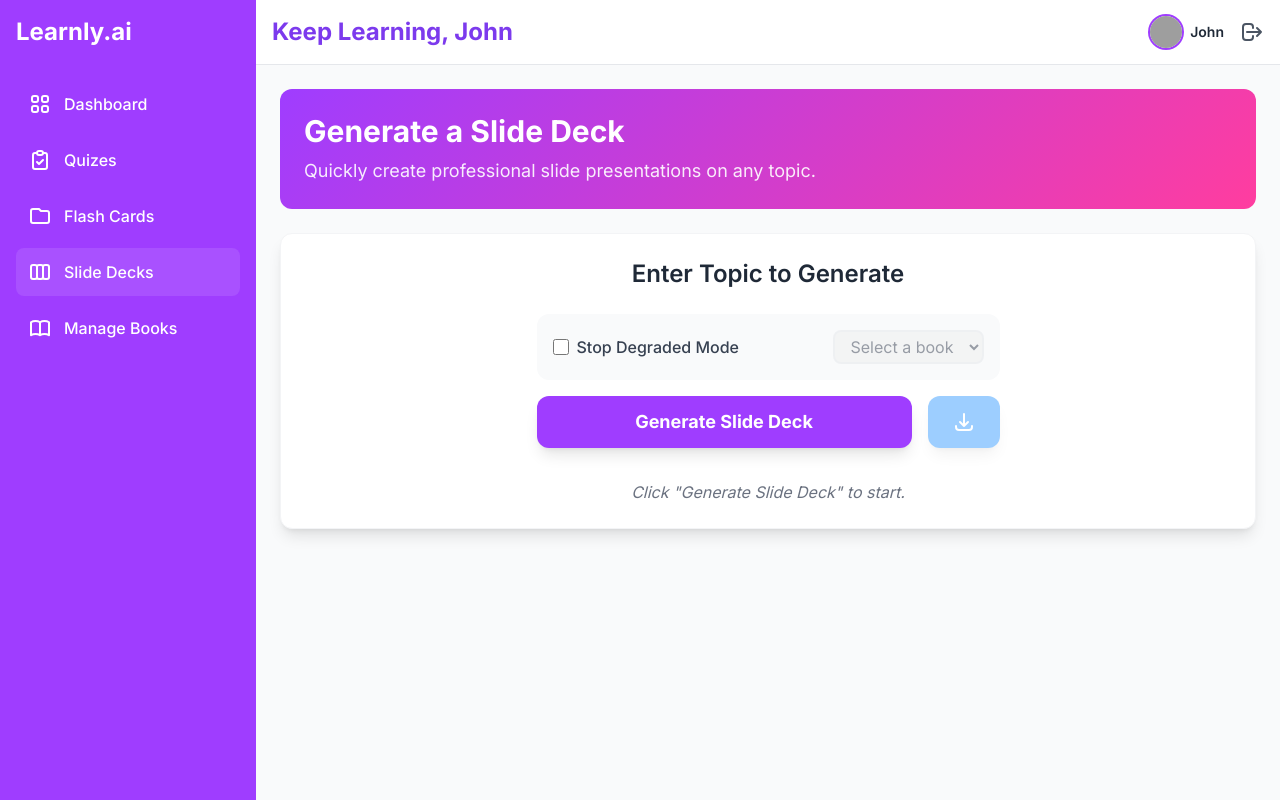
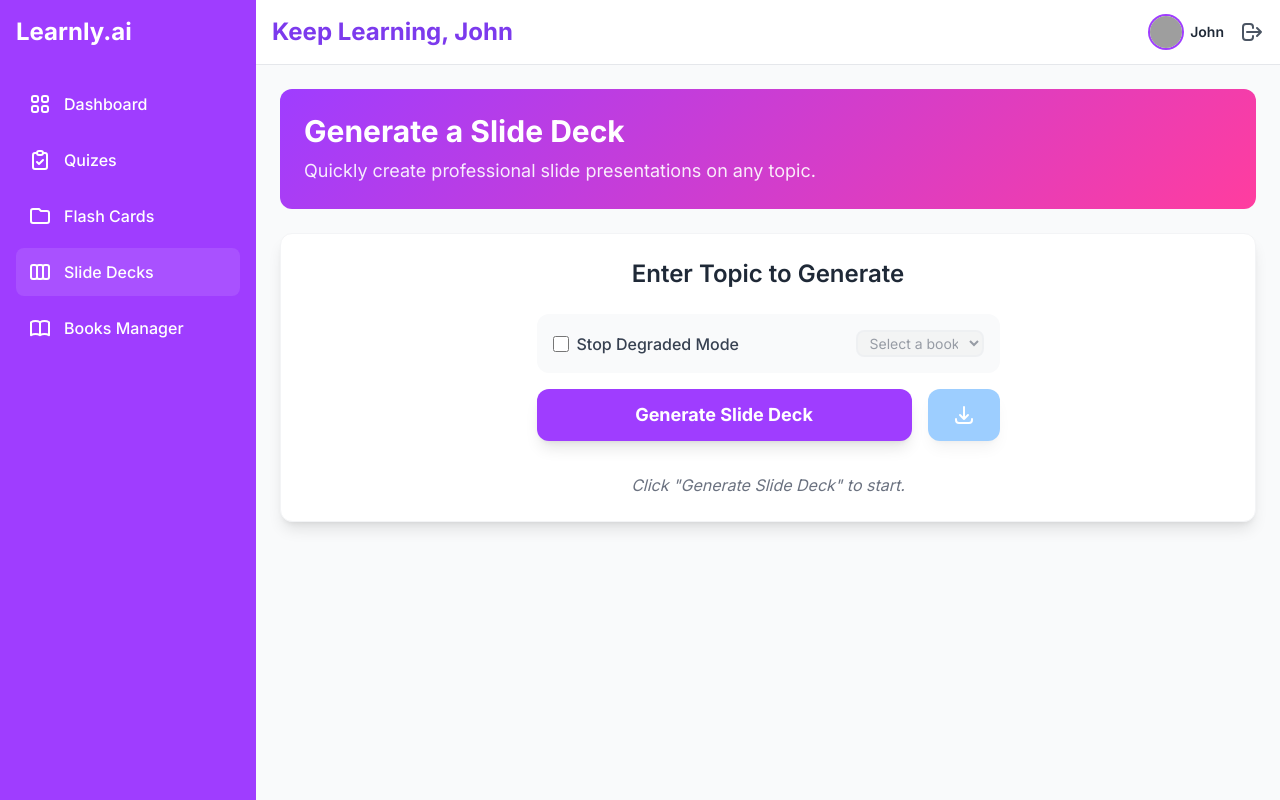
Before and after one commit to Asad939asad/Learnly.AI, a Flask app: page /slidedecks in a window 1280 px wide. Run offline with Flask 3, Linux system fonts and the light colour scheme; some libraries are stand-ins or nearby versions; grey boxes are pictures that could not be loaded.

Commit message:
Checkpoint -3

```diff
--- a/app.py
+++ b/app.py
@@ -357,4 +357,4 @@ def logout():
     return redirect(url_for('dashboard'))
 
 if __name__ == "__main__":
-    app.run(debug=True)
+    app.run(debug=True, port=5089)
--- a/templates/flash_cards.html
+++ b/templates/flash_cards.html
@@ -110,7 +110,7 @@
                         <svg class="w-6 h-6" fill="none" stroke="currentColor" viewBox="0 0 24 24">
                             <path stroke-linecap="round" stroke-linejoin="round" stroke-width="2" d="M12 6.253v13m0-13C10.832 5.477 9.246 5 7.5 5S4.168 5.477 3 6.253v13C4.168 18.477 5.754 18 7.5 18s3.332.477 4.5 1.253m0-13C13.168 5.477 14.754 5 16.5 5c1.747 0 3.332.477 4.5 1.253v13C19.832 18.477 18.247 18 16.5 18c-1.746 0-3.332.477-4.5 1.253"></path>
                         </svg>
-                        <span class="font-medium">Manage Books</span>
+                        <span class="font-medium">Books Manager</span>
                     </a>
                 </nav>
             </div>
--- a/templates/manage_books.html
+++ b/templates/manage_books.html
@@ -82,7 +82,7 @@
                         <svg class="w-6 h-6" fill="none" stroke="currentColor" viewBox="0 0 24 24">
                             <path stroke-linecap="round" stroke-linejoin="round" stroke-width="2" d="M12 6.253v13m0-13C10.832 5.477 9.246 5 7.5 5S4.168 5.477 3 6.253v13C4.168 18.477 5.754 18 7.5 18s3.332.477 4.5 1.253m0-13C13.168 5.477 14.754 5 16.5 5c1.747 0 3.332.477 4.5 1.253v13C19.832 18.477 18.247 18 16.5 18c-1.746 0-3.332.477-4.5 1.253"></path>
                         </svg>
-                        <span class="font-medium">Manage Books</span>
+                        <span class="font-medium">Books Manager</span>
                     </a>
                 </nav>
             </div>
--- a/templates/quizes.html
+++ b/templates/quizes.html
@@ -75,7 +75,7 @@
                     <svg class="w-6 h-6" fill="none" stroke="currentColor" viewBox="0 0 24 24">
                         <path stroke-linecap="round" stroke-linejoin="round" stroke-width="2" d="M12 6.253v13m0-13C10.832 5.477 9.246 5 7.5 5S4.168 5.477 3 6.253v13C4.168 18.477 5.754 18 7.5 18s3.332.477 4.5 1.253m0-13C13.168 5.477 14.754 5 16.5 5c1.747 0 3.332.477 4.5 1.253v13C19.832 18.477 18.247 18 16.5 18c-1.746 0-3.332.477-4.5 1.253"></path>
                     </svg>
-                    <span class="font-medium">Manage Books</span>
+                    <span class="font-medium">Books Manager</span>
                 </a>
             </nav>
         </div>
--- a/templates/slide_decks.html
+++ b/templates/slide_decks.html
@@ -72,7 +72,7 @@
                         <svg class="w-6 h-6" fill="none" stroke="currentColor" viewBox="0 0 24 24">
                             <path stroke-linecap="round" stroke-linejoin="round" stroke-width="2" d="M12 6.253v13m0-13C10.832 5.477 9.246 5 7.5 5S4.168 5.477 3 6.253v13C4.168 18.477 5.754 18 7.5 18s3.332.477 4.5 1.253m0-13C13.168 5.477 14.754 5 16.5 5c1.747 0 3.332.477 4.5 1.253v13C19.832 18.477 18.247 18 16.5 18c-1.746 0-3.332.477-4.5 1.253"></path>
                         </svg>
-                        <span class="font-medium">Manage Books</span>
+                        <span class="font-medium">Books Manager</span>
                     </a>
                 </nav>
             </div>
@@ -112,7 +112,9 @@
                                 <input type="checkbox" id="use-rag" class="w-4 h-4 text-primary">
                                 <label for="use-rag" class="text-gray-700 font-medium">Stop Degraded Mode</label>
                             </div>
-                            <select id="book-select" class="border-2 border-gray-200 rounded-lg px-3 py-1 text-gray-700 focus:outline-none focus:border-primary disabled:opacity-50" disabled>
+                            <select id="book-select"
+                                    class="border-2 border-gray-200 rounded-lg px-2 py-0.5 ml-1 text-gray-700 text-sm focus:outline-none focus:border-primary disabled:opacity-50 w-32"
+                                    disabled>
                                 <option value="">Select a book</option>
                             </select>
                         </div>
```
Also changed, not shown: chroma_index/ec2/chroma.sqlite3, 2 other files.
